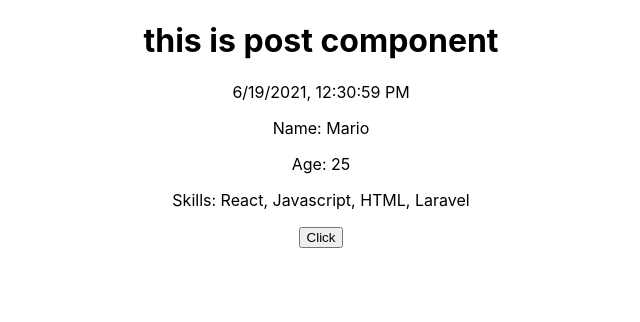
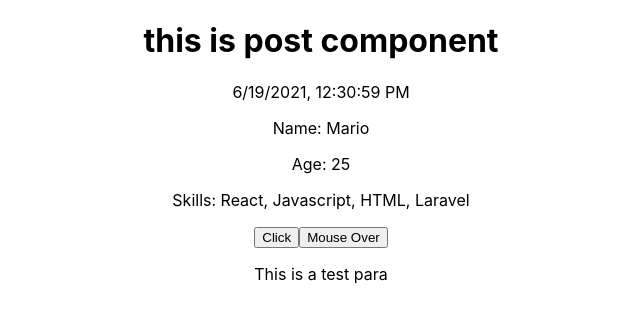
Before and after one commit to danasugu/apppro, a React (Create React App) app: page / in a window 1280 px wide. Shown: the top 322 px of the page, without its empty margins (319-959 px from the left). Built offline with nearby package versions, Linux system fonts and the light colour scheme.

Commit message:
Update Post.js

```diff
--- a/src/components/Post.js
+++ b/src/components/Post.js
@@ -11,6 +11,10 @@ class Post extends Component {
 		console.log(this.state);
 	};
 
+	handleMouseOver = (e) => {
+		console.log(e.target, e.pageX);
+	};
+
 	render() {
 		return (
 			<div>
@@ -20,6 +24,8 @@ class Post extends Component {
 				<p>Age: {this.state.age}</p>
 				<p>Skills: {this.state.skills.join(', ')}</p>
 				<button onClick={this.handleClick}>Click</button>
+				<button onMouseOver={this.handleMouseOver}>Mouse Over</button>
+				<p>This is a test para</p>
 			</div>
 		);
 	}
```
